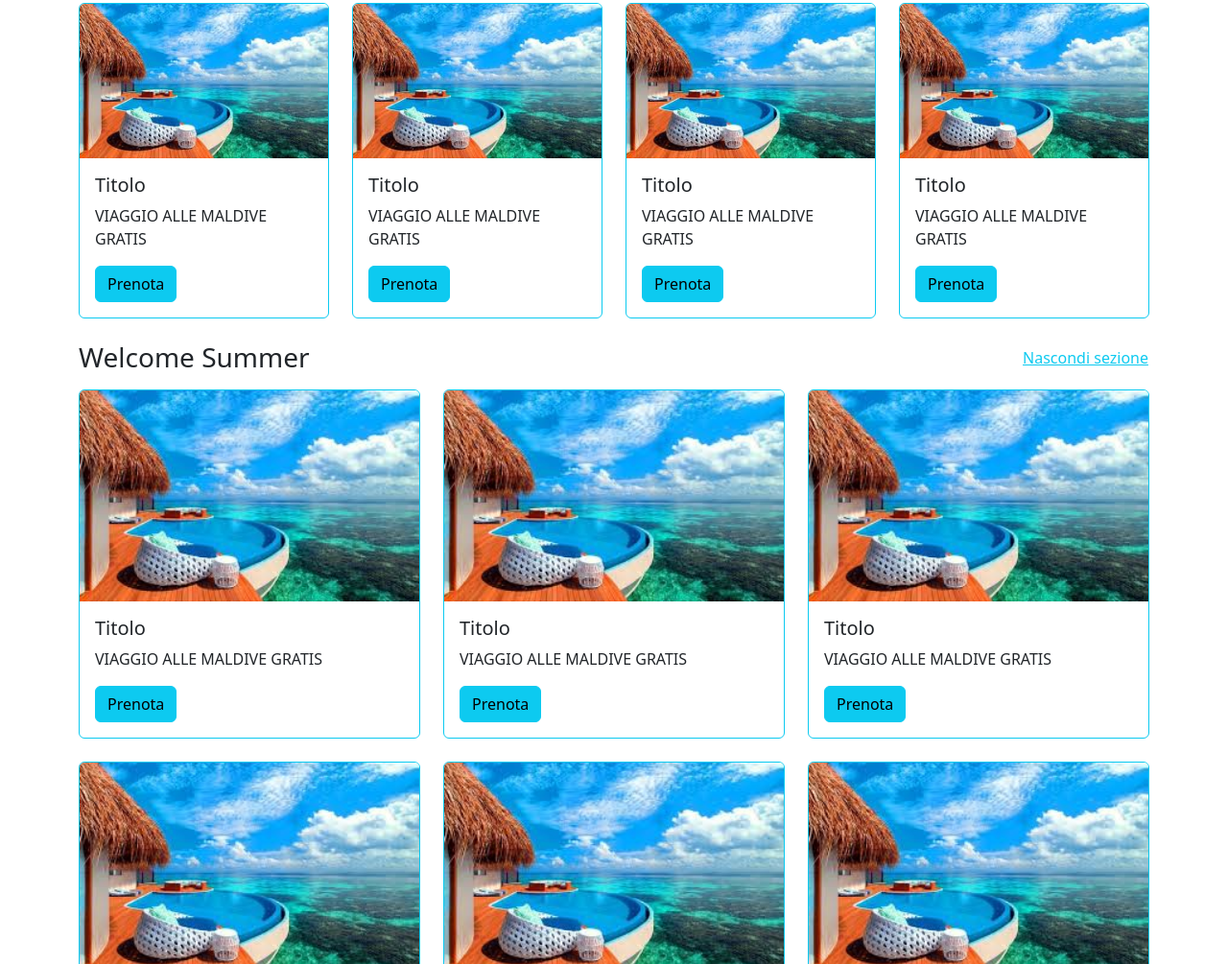
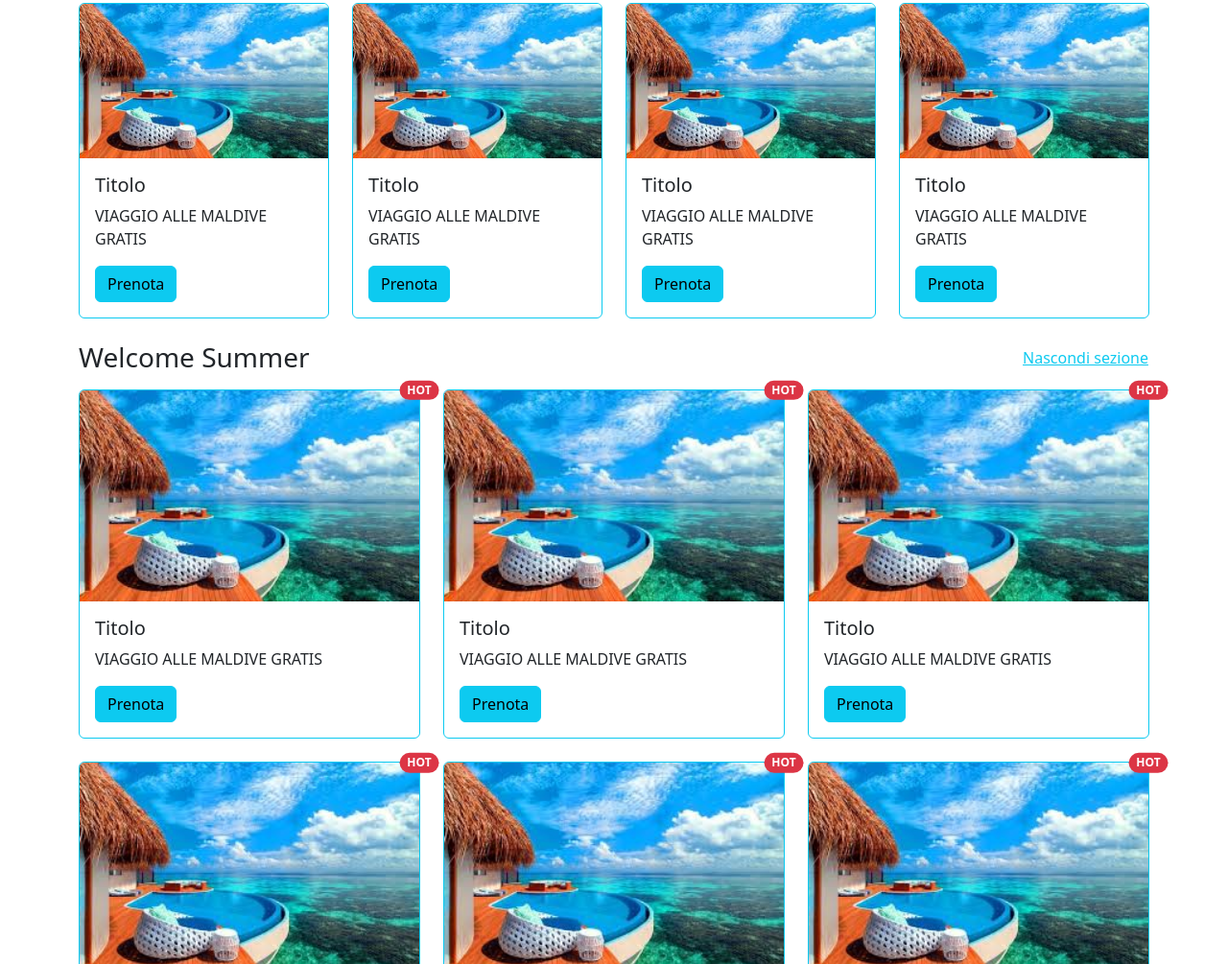
Before and after one commit to AntonioMerone/D12-TRAVELSITE, a plain HTML site: page index.html in a window 1280 px wide. Shown: the part 346-1351 px from the top of the page at 96% size. Drawn offline with nearby package versions, Linux system fonts and the light colour scheme.

Commit message:
badge update

```diff
--- a/index.html
+++ b/index.html
@@ -184,6 +184,10 @@
                 <img src="assets/images.jpg" class="card-img-top" />
                 <div class="card-body">
                   <h5 class="card-title">Titolo</h5>
+                  <span class="position-absolute top-0 start-100 translate-middle badge rounded-pill bg-danger">
+    HOT
+    <span class="visually-hidden">unread messages</span>
+  </span>
                   <p class="card-text">VIAGGIO ALLE MALDIVE GRATIS</p>
                   <a href="#" class="btn btn-info text-black">Prenota</a>
                 </div>
@@ -195,6 +199,10 @@
                 <img src="assets/images.jpg" class="card-img-top" />
                 <div class="card-body">
                   <h5 class="card-title">Titolo</h5>
+                  <span class="position-absolute top-0 start-100 translate-middle badge rounded-pill bg-danger">
+    HOT
+    <span class="visually-hidden">unread messages</span>
+  </span>
                   <p class="card-text">VIAGGIO ALLE MALDIVE GRATIS</p>
                   <a href="#" class="btn btn-info text-black">Prenota</a>
                 </div>
@@ -206,6 +214,10 @@
                 <img src="assets/images.jpg" class="card-img-top" />
                 <div class="card-body">
                   <h5 class="card-title">Titolo</h5>
+                  <span class="position-absolute top-0 start-100 translate-middle badge rounded-pill bg-danger">
+    HOT
+    <span class="visually-hidden">unread messages</span>
+  </span>
                   <p class="card-text">VIAGGIO ALLE MALDIVE GRATIS</p>
                   <a href="#" class="btn btn-info text-black">Prenota</a>
                 </div>
@@ -217,6 +229,10 @@
                 <img src="assets/images.jpg" class="card-img-top" />
                 <div class="card-body">
                   <h5 class="card-title">Titolo</h5>
+                  <span class="position-absolute top-0 start-100 translate-middle badge rounded-pill bg-danger">
+    HOT
+    <span class="visually-hidden">unread messages</span>
+  </span>
                   <p class="card-text">VIAGGIO ALLE MALDIVE GRATIS</p>
                   <a href="#" class="btn btn-info text-black">Prenota</a>
                 </div>
@@ -227,6 +243,10 @@
                 <img src="assets/images.jpg" class="card-img-top" />
                 <div class="card-body">
                   <h5 class="card-title">Titolo</h5>
+                  <span class="position-absolute top-0 start-100 translate-middle badge rounded-pill bg-danger">
+    HOT
+    <span class="visually-hidden">unread messages</span>
+  </span>
                   <p class="card-text">VIAGGIO ALLE MALDIVE GRATIS</p>
                   <a href="#" class="btn btn-info text-black">Prenota</a>
                 </div>
@@ -237,6 +257,10 @@
                 <img src="assets/images.jpg" class="card-img-top" />
                 <div class="card-body">
                   <h5 class="card-title">Titolo</h5>
+                  <span class="position-absolute top-0 start-100 translate-middle badge rounded-pill bg-danger">
+    HOT
+    <span class="visually-hidden">unread messages</span>
+  </span>
                   <p class="card-text">VIAGGIO ALLE MALDIVE GRATIS</p>
                   <a href="#" class="btn btn-info text-black">Prenota</a>
                 </div>
```
